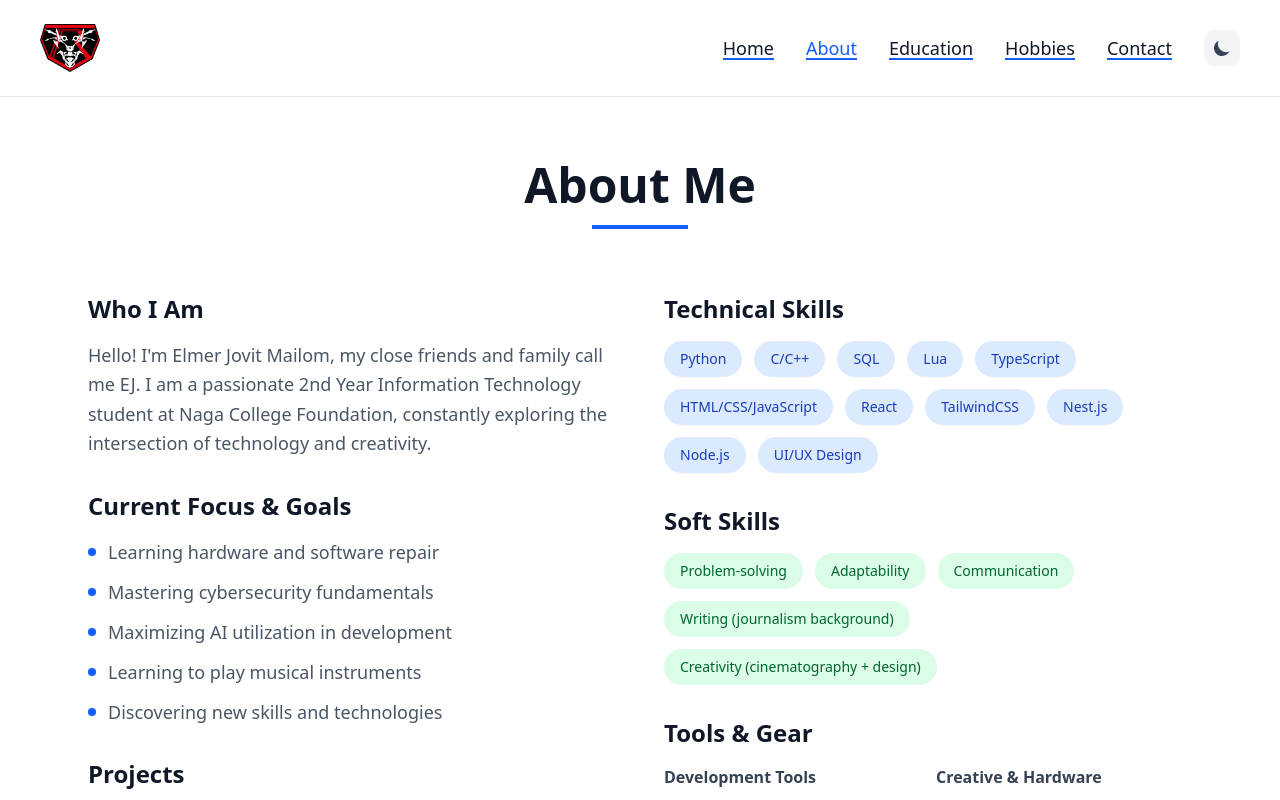
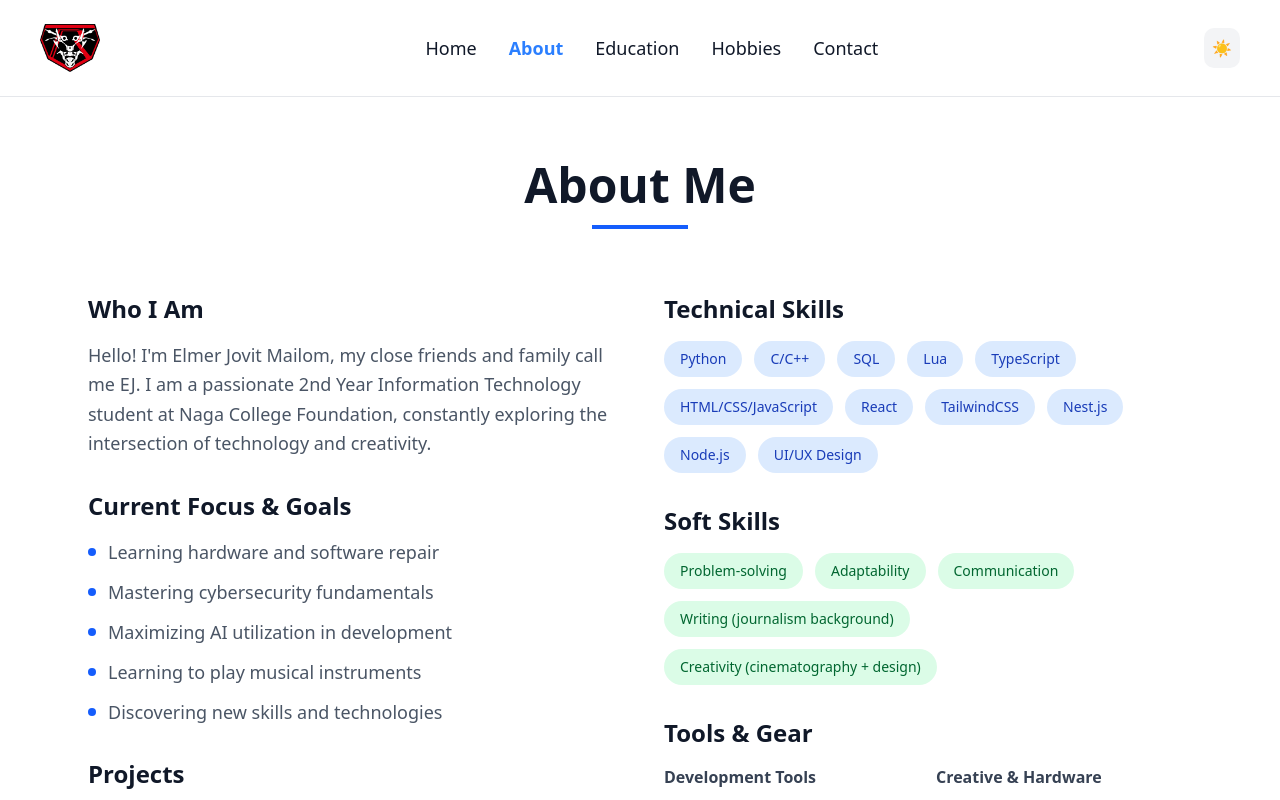
Before and after one commit to H2Broski/Because-tonight-would-be-the-night-that-I-will-PORTFOLIO, a Next.js app: page /about in a window 1280 px wide. Shown: the top 800 px of the page. Built offline with nearby package versions, Linux system fonts and the light colour scheme.

Commit message:
Remove auth pages from portfolio

```diff
--- a/src/app/about/page.tsx
+++ b/src/app/about/page.tsx
@@ -1,6 +1,7 @@
 "use client";
 
 import { useState, useEffect } from "react";
+import Link from "next/link";
 
 export default function About() {
   const [isLoaded, setIsLoaded] = useState(false);
@@ -33,47 +34,55 @@ export default function About() {
           isLoaded ? "opacity-100 translate-y-0" : "opacity-0 -translate-y-2"
         } ${isDarkMode ? "border-gray-700" : "border-gray-200"}`}
       >
+        {/* Logo - Links to Kamen Rider Wiki */}
         <a
           href="https://kamenrider.fandom.com/wiki/Kamen_Rider_Wiki"
           target="_blank"
           rel="noopener noreferrer"
-          className="transition-all duration-300 hover:scale-110"
+          className="flex items-center hover:scale-110 transition-transform duration-300"
         >
-          <img src="logo.webp" alt="Kamen Rider Logo" className="h-12 w-auto" />
+          <img
+            src="/logo.webp"
+            alt="Shin Kamen Rider Logo"
+            className="h-12 w-auto"
+          />
         </a>
 
+        {/* Navigation Links */}
         <div className="flex items-center gap-8">
-          <ul className="flex gap-8 text-lg">
-            {["Home", "About", "Education", "Hobbies", "Contact"].map(
-              (item, index) => (
-                <li key={item} style={{ transitionDelay: `${index * 100}ms` }}>
-                  <a
-                    href={item === "Home" ? "/" : `/${item.toLowerCase()}`}
-                    className={`relative group transition-colors duration-300 ${
-                      isDarkMode ? "hover:text-blue-400" : "hover:text-blue-600"
-                    } ${
-                      item === "About"
-                        ? isDarkMode
-                          ? "text-blue-400"
-                          : "text-blue-600"
-                        : ""
-                    }`}
+          <Link
+            href="/home"
+            className="text-lg hover:text-blue-500 transition-colors duration-300"
           >
-                    {item}
-                    <span
-                      className={`absolute left-0 bottom-0 w-full h-0.5 transition-all duration-300 ${
-                        isDarkMode ? "bg-blue-400" : "bg-blue-600"
-                      } ${
-                        item === "About" ? "w-full" : "w-0 group-hover:w-full"
-                      }`}
-                    ></span>
-                  </a>
-                </li>
-              )
-            )}
-          </ul>
+            Home
+          </Link>
+          <Link
+            href="/about"
+            className="text-lg font-semibold text-blue-500 transition-colors duration-300"
+          >
+            About
+          </Link>
+          <Link
+            href="/education"
+            className="text-lg hover:text-blue-500 transition-colors duration-300"
+          >
+            Education
+          </Link>
+          <Link
+            href="/hobbies"
+            className="text-lg hover:text-blue-500 transition-colors duration-300"
+          >
+            Hobbies
+          </Link>
+          <Link
+            href="/contact"
+            className="text-lg hover:text-blue-500 transition-colors duration-300"
+          >
+            Contact
+          </Link>
+        </div>
 
-          {/* Theme Toggle Button */}
+        {/* Theme Toggle */}
         <button
           onClick={toggleTheme}
           className={`p-2 rounded-lg transition-all duration-300 ${
@@ -83,26 +92,13 @@ export default function About() {
           }`}
           aria-label="Toggle theme"
         >
-            {isDarkMode ? (
-              <svg className="w-5 h-5" fill="currentColor" viewBox="0 0 20 20">
-                <path
-                  fillRule="evenodd"
-                  d="M10 2a1 1 0 011 1v1a1 1 0 11-2 0V3a1 1 0 011-1zm4 8a4 4 0 11-8 0 4 4 0 018 0zm-.464 4.95l.707.707a1 1 0 001.414-1.414l-.707-.707a1 1 0 00-1.414 1.414zm2.12-10.607a1 1 0 010 1.414l-.706.707a1 1 0 11-1.414-1.414l.707-.707a1 1 0 011.414 0zM17 11a1 1 0 100-2h-1a1 1 0 100 2h1zm-7 4a1 1 0 011 1v1a1 1 0 11-2 0v-1a1 1 0 011-1zM5.05 6.464A1 1 0 106.465 5.05l-.708-.707a1 1 0 00-1.414 1.414l.707.707zm1.414 8.486l-.707.707a1 1 0 01-1.414-1.414l.707-.707a1 1 0 011.414 1.414zM4 11a1 1 0 100-2H3a1 1 0 000 2h1z"
-                  clipRule="evenodd"
-                />
-              </svg>
-            ) : (
-              <svg className="w-5 h-5" fill="currentColor" viewBox="0 0 20 20">
-                <path d="M17.293 13.293A8 8 0 016.707 2.707a8.001 8.001 0 1010.586 10.586z" />
-              </svg>
-            )}
+          {isDarkMode ? "🌙" : "☀️"}
         </button>
-        </div>
       </nav>
 
       {/* ABOUT CONTENT SECTION */}
       <section className="max-w-6xl mx-auto px-6 py-16">
-        {/* Page Title */}
+        {/* Page Title - Centered */}
         <div
           className={`text-center mb-16 transition-all duration-700 delay-200 ease-out ${
             isLoaded ? "opacity-100 translate-y-0" : "opacity-0 translate-y-4"
@@ -110,9 +106,9 @@ export default function About() {
         >
           <h1 className="text-5xl font-bold mb-4">About Me</h1>
           <div
-            className={`h-1 w-24 mx-auto transition-all duration-700 delay-300 ease-out ${
-              isLoaded ? "opacity-100" : "opacity-0"
-            } ${isDarkMode ? "bg-blue-400" : "bg-blue-600"}`}
+            className={`h-1 w-24 mx-auto ${
+              isDarkMode ? "bg-blue-400" : "bg-blue-600"
+            }`}
           ></div>
         </div>
 
```
Lines whose indentation alone changed are shown as unchanged.
